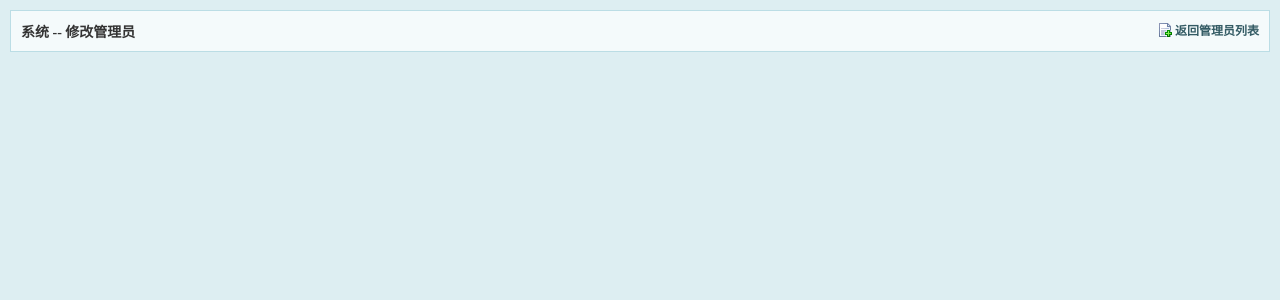
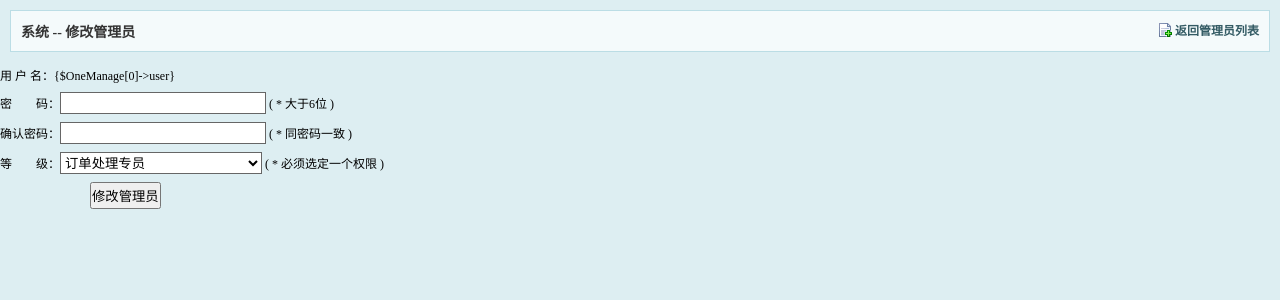
Before and after one commit to 156248605/test, a PHP site: page /view/admin/manager/update.html in a window 1280 px wide. Shown: the top 300 px of the page. Run offline with PHP 8.4, Linux system fonts and the light colour scheme.

Commit message:
2.0
商城系统

```diff
--- a/controller/Action.class.php
+++ b/controller/Action.class.php
@@ -10,8 +10,8 @@
              $this->_check = Factory::setCheck();
              $this->_redirect = Redirect::getInstance($this->_tpl);
     }
-    protected  function  page($_total,$_pagesize = PAGE_SIZE){
-        $_page = new Page($_total,$_pagesize);
+    protected  function  page($_pagesize = PAGE_SIZE){
+        $_page = new Page($this->_model->total(),$_pagesize);
         $this->_model->setLimit($_page->getLimit());
         $this->_tpl->assign('page',$_page->showpage());
         $this->_tpl->assign('num',($_page->getPage()-1)*$_pagesize);
--- a/public/Page.class.php
+++ b/public/Page.class.php
@@ -15,7 +15,7 @@
 		$this->_pagesize = $_pagesize;
 		$this->_pagenum = ceil($this->_total / $this->_pagesize);
 		$this->_page = $this->setPage();
-		$this->_limit = "LIMIT ".($this->_page-1)*$this->_pagesize.",$this->_pagesize";
+		$this->_limit = ($this->_page-1)*$this->_pagesize.",$this->_pagesize";
 		$this->_url = $this->setUrl();
 		$this->_bothnum = 2;
 	}
--- a/view/admin/manager/manager.html
+++ b/view/admin/manager/manager.html
@@ -13,7 +13,7 @@
     <table>
         <tr><th>用户名</th><th>等级</th><th>登录次数</th><th>最后登录ip</th><th>最后登录时间</th><th>操作</th></tr>
         {foreach $AllManager as $key=>$value}
-        <tr><td>{$value->user}</td><td>{$value->level}</td><td>{$value->login_count}</td><td>{$value->last_ip}</td><td>{$value->last_time}</td><td><img src="view/admin/images/edit.gif" alt="编辑" title="编辑" /><a href="?a=manager&m=delete&id={$value->id}" onclick="return confirm('你真的要删除这个管理员吗？') ? true : false"><img src="view/admin/images/drop.gif" alt="删除" title="删除" /></a></td></tr>
+        <tr><td>{$value->user}</td><td>{$value->level}</td><td>{$value->login_count}</td><td>{$value->last_ip}</td><td>{$value->last_time}</td><td><a href="?a=manager&m=update&id={$value->id}"><img src="view/admin/images/edit.gif" alt="编辑" title="编辑" /></a><a href="?a=manager&m=delete&id={$value->id}" onclick="return confirm('你真的要删除这个管理员吗？') ? true : false"><img src="view/admin/images/drop.gif" alt="删除" title="删除" /></a></td></tr>
         {/foreach}
     </table>
 </div>
--- a/view/admin/manager/update.html
+++ b/view/admin/manager/update.html
@@ -8,5 +8,38 @@
 </head>
 <body>
 <h2><a href="?a=manager">返回管理员列表</a>系统 -- 修改管理员</h2>
+
+<form method="post" name="update" action="?a=manager&m=update">
+    <input type="hidden" name="flag" id="flag" />
+    <dl class="form">
+        <dd>用 户 名：{$OneManage[0]->user}</dd>
+        <dd>密　　码：<input type="password" name="pass" class="text" /> ( * 大于6位 )</dd>
+        <dd>确认密码：<input type="password" name="notpass" class="text" /> ( * 同密码一致 )</dd>
+        <dd>等　　级：<select name="level">
+            <option value="0">--请选择一个等级权限--</option>
+            {if $OneManage[0]->level == 1}
+            <option value="1" selected="selected">超级管理员</option>
+            {else}
+            <option value="1">超级管理员</option>
+            {/if}
+            {if $OneManage[0]->level == 2}
+            <option value="2" selected="selected">普通管理员</option>
+            {else}
+            <option value="2">普通管理员</option>
+            {/if}
+            {if $OneManage[0]->level == 3}
+            <option value="3" selected="selected">商品发布专员</option>
+            {else}
+            <option value="3">商品发布专员</option>
+            {/if}
+            {if $OneManage[0]->level == 4}
+            <option value="4" selected="selected">订单处理专员</option>
+            {else}
+            <option value="4">订单处理专员</option>
+            {/if}
+        </select> ( * 必须选定一个权限 )</dd>
+        <dd><input type="submit" name="send" onclick="return updateManage();" value="修改管理员" class="submit" /></dd>
+    </dl>
+</form>
 </body>
 </html>
```
Also changed, not shown: controller/ManagerAction.class.php (+6 -2 lines), model/ManagerModel.class.php (+5 -3 lines), public/DB.class.php (+12 -3 lines).
